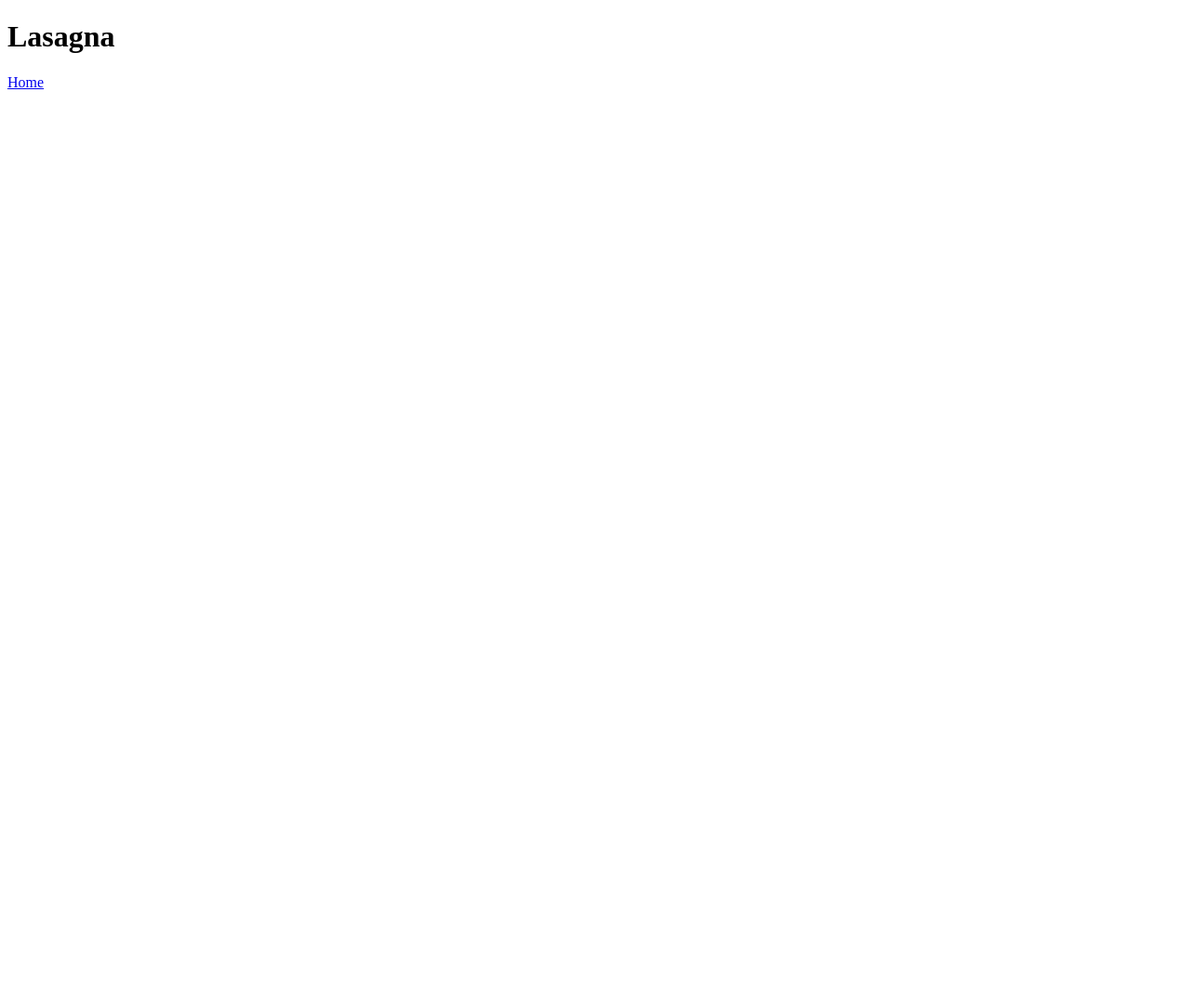
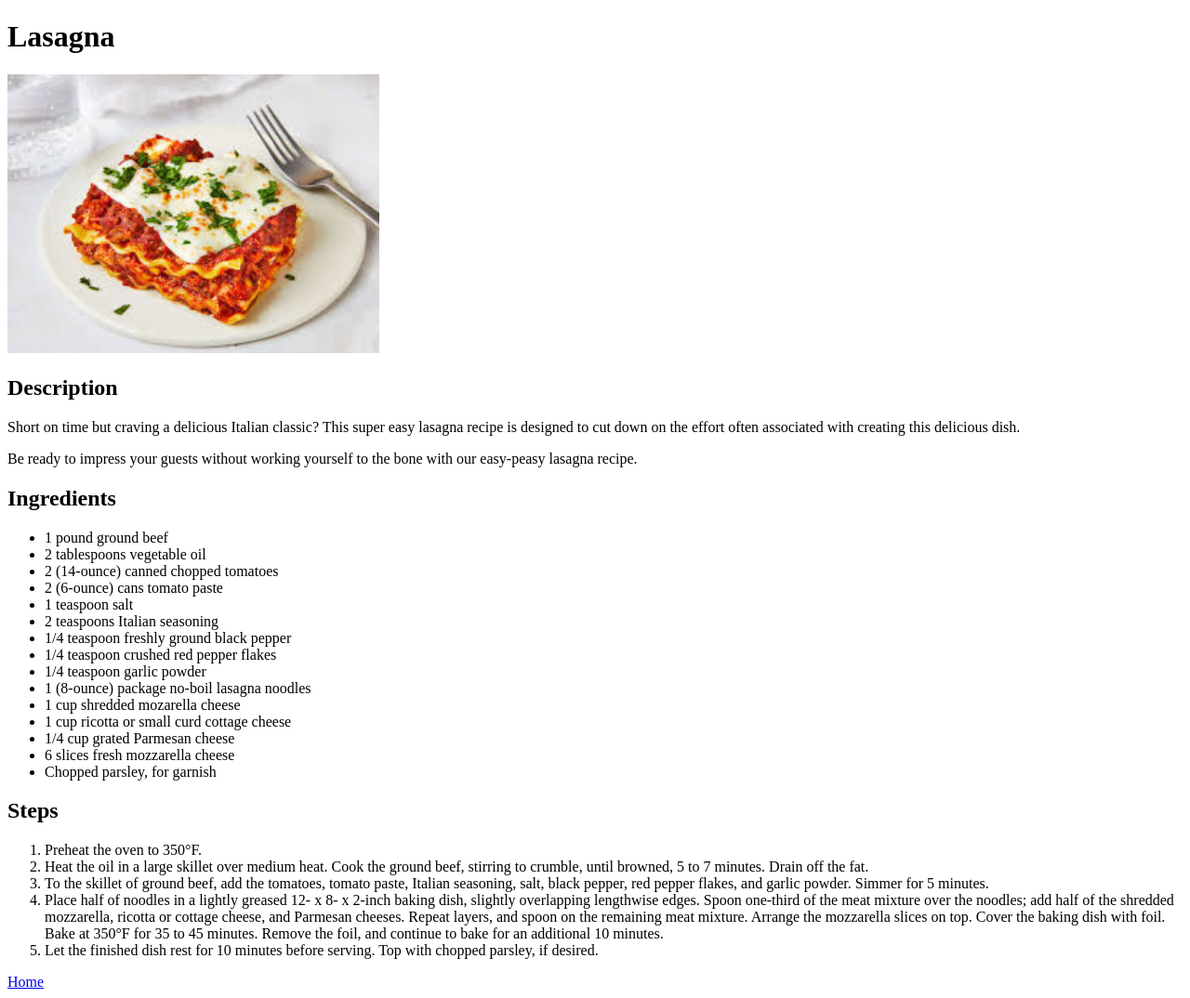
Before and after one commit to saintraq/odin-recipes, a plain HTML site: page recipes/lasagna.html in a window 1280 px wide. Shown: the whole page at 93% size. Before the commit the page ends 800 px from the top, so only its background shows below. Drawn offline with Linux system fonts and the light colour scheme.

Commit message:
Add recipe content to Lasagna page

```diff
--- a/recipes/lasagna.html
+++ b/recipes/lasagna.html
@@ -7,6 +7,41 @@
 
     <body>
         <h1>Lasagna</h1>
+
+        <img src="../images/lasagna.jpg" alt="picture of delicious slice of lasagna" height="300" width="400">
+
+        <h2>Description</h2>
+
+            <p>Short on time but craving a delicious Italian classic? This super easy lasagna recipe is designed to cut down on the effort often associated with creating this delicious dish.</p>
+            <p>Be ready to impress your guests without working yourself to the bone with our easy-peasy lasagna recipe.</p>
+
+        <h2>Ingredients</h2>
+            <ul>
+                <li>1 pound ground beef</li>
+                <li>2 tablespoons vegetable oil</li>
+                <li>2 (14-ounce) canned chopped tomatoes</li>
+                <li>2 (6-ounce) cans tomato paste</li>
+                <li>1 teaspoon salt</li>
+                <li>2 teaspoons Italian seasoning</li>
+                <li>1/4 teaspoon freshly ground black pepper</li>
+                <li>1/4 teaspoon crushed red pepper flakes</li>
+                <li>1/4 teaspoon garlic powder</li>
+                <li>1 (8-ounce) package no-boil lasagna noodles</li>
+                <li>1 cup shredded mozarella cheese</li>
+                <li>1 cup ricotta or small curd cottage cheese</li>
+                <li>1/4 cup grated Parmesan cheese</li>
+                <li>6 slices fresh mozzarella cheese</li>
+                <li>Chopped parsley, for garnish</li>
+            </ul>
+
+        <h2>Steps</h2>
+            <ol>
+                <li>Preheat the oven to 350°F.</li>
+                <li>Heat the oil in a large skillet over medium heat. Cook the ground beef, stirring to crumble, until browned, 5 to 7 minutes. Drain off the fat.</li>
+                <li>To the skillet of ground beef, add the tomatoes, tomato paste, Italian seasoning, salt, black pepper, red pepper flakes, and garlic powder. Simmer for 5 minutes.</li>
+                <li>Place half of noodles in a lightly greased 12- x 8- x 2-inch baking dish, slightly overlapping lengthwise edges. Spoon one-third of the meat mixture over the noodles; add half of the shredded mozzarella, ricotta or cottage cheese, and Parmesan cheeses. Repeat layers, and spoon on the remaining meat mixture. Arrange the mozzarella slices on top. Cover the baking dish with foil. Bake at 350°F for 35 to 45 minutes. Remove the foil, and continue to bake for an additional 10 minutes.</li>
+                <li>Let the finished dish rest for 10 minutes before serving. Top with chopped parsley, if desired.</li>
+            </ol>
         <a href="../index.html">Home</a>
     </body>
 </html>
```
Also changed, not shown: images/lasagna.jpg (added).
